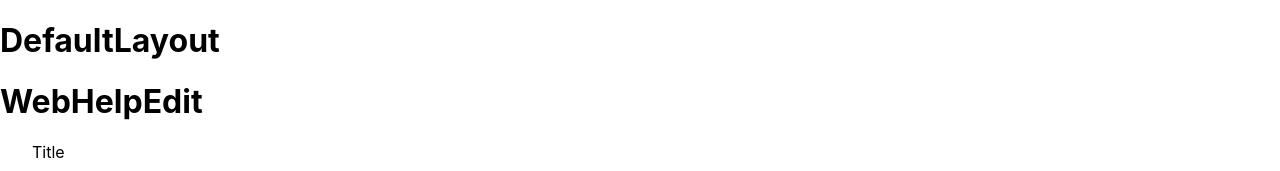
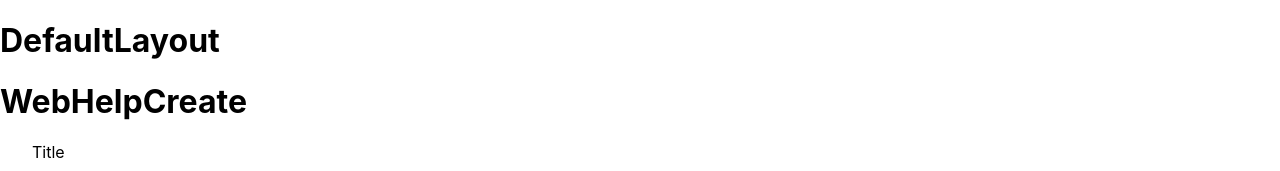
Before and after one commit to seryozhabaleyko/table-adapter, a React (Create React App) app: page /webhelp/create in a window 1280 px wide. Shown: the top 171 px of the page. Built offline with nearby package versions, Linux system fonts and the light colour scheme.

Commit message:
formik, yup

```diff
--- a/src/pages/web-help/entity/web-help-create/WebHelpCreate.tsx
+++ b/src/pages/web-help/entity/web-help-create/WebHelpCreate.tsx
@@ -11,7 +11,7 @@ export const WebHelpCreate: React.FC = () => {
 
     return (
         <div>
-            <h1>WebHelpEdit</h1>
+            <h1>WebHelpCreate</h1>
 
             <WebHelpForm saveAsync={saveAsync} />
         </div>
```
